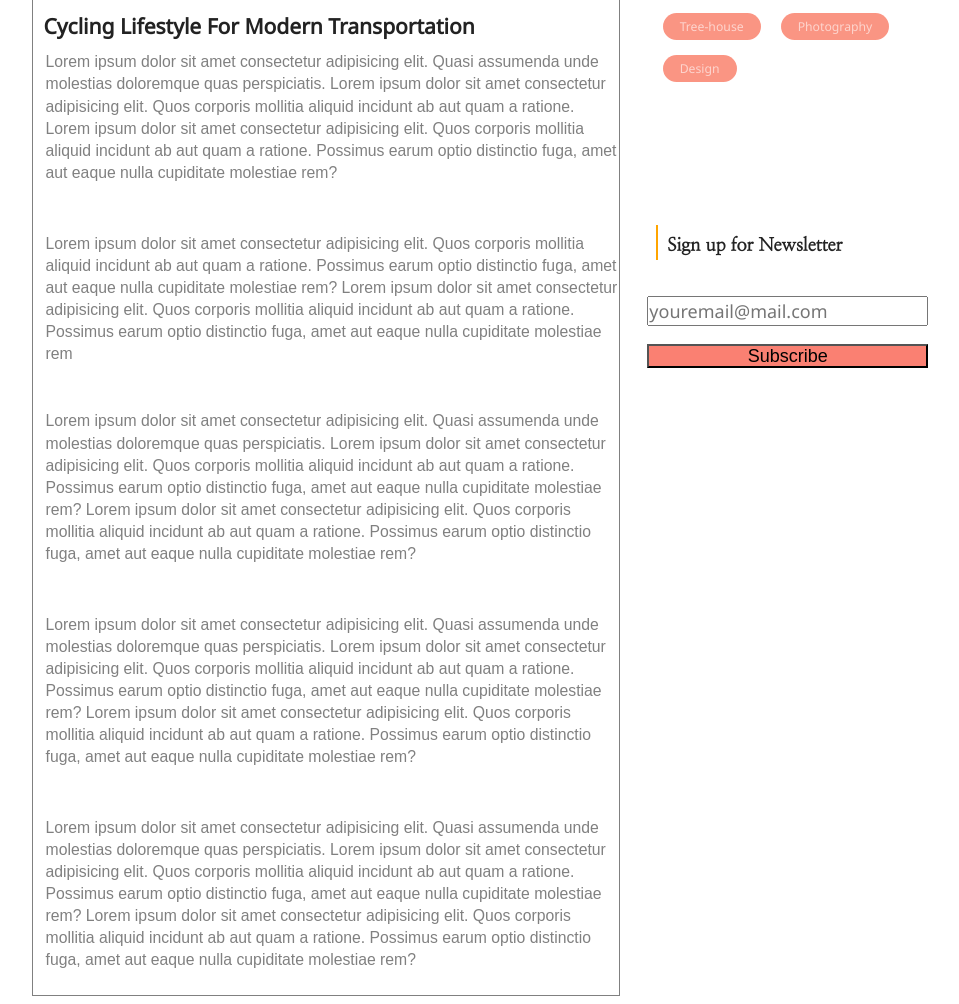
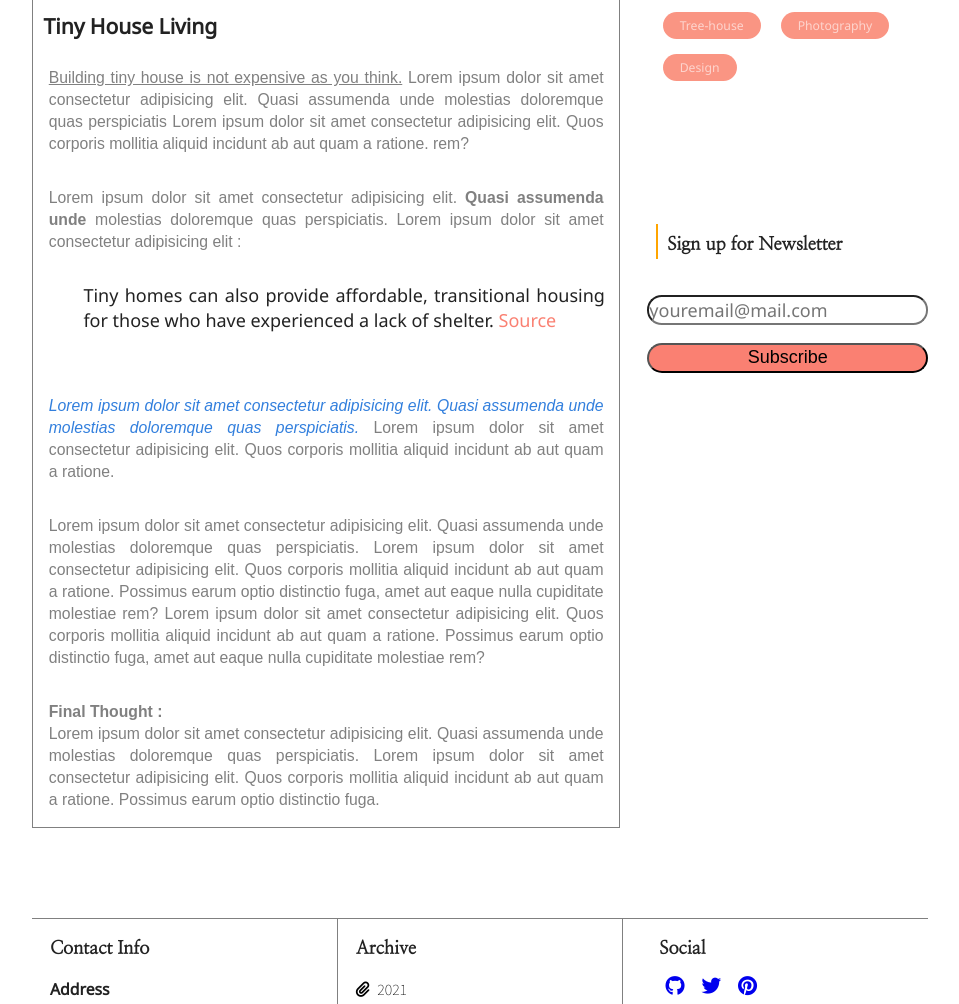
Before and after one commit to driyant/personal-blog, a website: page pages/blog-single.html in a window 1280 px wide. Shown: the part 1043-2047 px from the top of the page, without its empty margins (160-1119 px from the left). Drawn offline with Linux system fonts and the light colour scheme.

Commit message:
Remove 404.html, add custom design in typography, add image caption tag

```diff
--- a/css/main.css
+++ b/css/main.css
@@ -250,11 +250,6 @@ main .recent-article {
   margin-top: 1.5em;
 }
 
-/* main .blog-content a.category:hover {
-       transform: translateY(-3px);
-       transition: .2s;
-     } */
-
 main figure > img {
   border-radius: 2em;
   padding: 0.8em;
@@ -393,6 +388,30 @@ main p.continue-reading a {
   margin-right: 0.5em;
 }
 
+main .blog-content .paragraph-content p {
+  padding: 1em;
+  text-align: justify;
+}
+
+main .blog-content .paragraph-content p em {
+  color: #327fdd;
+}
+
+blockquote {
+  padding-left: 2em;
+  font-size: 1rem;
+  margin: .8em;
+  text-align: justify;
+}
+
+blockquote a {
+  text-decoration: none;
+}
+
+blockquote a.reference {
+  color: salmon;
+}
+
 main aside h4 {
   width: 80%;
   border-left: 2px solid orange;
@@ -402,8 +421,17 @@ main aside h4 {
 }
 
 main aside p {
-  padding-left: 0.8em;
+  padding-bottom: 1em;
   font-size: 0.875rem;
+  text-align: center;
+}
+
+main aside figure {
+  padding: .7em;
+}
+
+main aside figure figcaption {
+  text-align: center;
 }
 
 main aside ul li {
@@ -433,14 +461,16 @@ main aside .subs-form form {
 main aside .subs-form form input[type="email"] {
   width: 100%;
   height: 30px;
+  border-radius:.82em;
 }
 
 main aside .subs-form form input[type="submit"] {
   margin-top: 1em;
   width: 100%;
   background-color: salmon;
-  height: auto;
+  height: 30px;
   font-family: Arial, Helvetica, sans-serif;
+  border-radius: 2em;
 }
 
 /* ----------------- End Main ----------------- */
--- a/pages/blog-single.html
+++ b/pages/blog-single.html
@@ -2,7 +2,7 @@
 <html class="no-js" lang="en">
   <head>
     <meta charset="utf-8" />
-    <title>Personal Blog | Riyan</title>
+    <title>Single-Blog | Riyan</title>
     <meta name="description" content="" />
     <meta name="viewport" content="width=device-width, initial-scale=1" />
     <meta property="og:title" content="" />
@@ -44,10 +44,10 @@
           <h2>Recent Post</h2>
           <div class="blog-wrapper">
             <div class="blog-content">
-              <a href="index.html" class="category">Lifestyle</a>
               <figure>
+                <figcaption><a href="index.html" class="category">Lifestyle</a></figcaption>
                 <img
-                  src="https://images.pexels.com/photos/310983/pexels-photo-310983.jpeg?auto=compress&cs=tinysrgb&dpr=2&h=650&w=940"
+                  src="https://images.pexels.com/photos/723876/pexels-photo-723876.jpeg?auto=compress&cs=tinysrgb&dpr=2&h=650&w=940"
                   alt="Cycling"
                 />
               </figure>
@@ -55,40 +55,31 @@
                 <i class="far fa-calendar-alt"></i>
                 March, 21 2021
               </p>
-              <h3>cycling lifestyle for modern transportation</h3>
+              <h3>tiny house living</h3>
+              <div class="paragraph-content">
                 <p>
+                  <u>Building tiny house is not expensive as you think.</u>
                   Lorem ipsum dolor sit amet consectetur adipisicing elit. Quasi
-                assumenda unde molestias doloremque quas perspiciatis. Lorem
+                  assumenda unde molestias doloremque quas perspiciatis Lorem
                   ipsum dolor sit amet consectetur adipisicing elit. Quos corporis
-                mollitia aliquid incidunt ab aut quam a ratione. Lorem ipsum
-                dolor sit amet consectetur adipisicing elit. Quos corporis
-                mollitia aliquid incidunt ab aut quam a ratione. Possimus earum
-                optio distinctio fuga, amet aut eaque nulla cupiditate molestiae
+                  mollitia aliquid incidunt ab aut quam a ratione.
                   rem?
                 </p>
-              <br />
                 <p>
-                Lorem ipsum dolor sit amet consectetur adipisicing elit. Quos
-                corporis mollitia aliquid incidunt ab aut quam a ratione.
-                Possimus earum optio distinctio fuga, amet aut eaque nulla
-                cupiditate molestiae rem? Lorem ipsum dolor sit amet consectetur
-                adipisicing elit. Quos corporis mollitia aliquid incidunt ab aut
-                quam a ratione. Possimus earum optio distinctio fuga, amet aut
-                eaque nulla cupiditate molestiae rem
+                  Lorem ipsum dolor sit amet consectetur adipisicing elit. <b>Quasi
+                  assumenda unde</b>  molestias doloremque quas perspiciatis. Lorem
+                  ipsum dolor sit amet consectetur adipisicing elit :
+                  <blockquote cite="https://en.wikipedia.org/wiki/Tiny-house_movement">
+                    Tiny homes can also provide affordable, transitional housing for those who have experienced a lack of shelter.
+                   <a href="https://en.wikipedia.org/wiki/Tiny-house_movement" class="reference">Source</a>
+                  </blockquote>
                 </p>
                 <p>
-                <br />
-                Lorem ipsum dolor sit amet consectetur adipisicing elit. Quasi
-                assumenda unde molestias doloremque quas perspiciatis. Lorem
+                  <em>Lorem ipsum dolor sit amet consectetur adipisicing elit. Quasi
+                  assumenda unde molestias doloremque quas perspiciatis.</em>  Lorem
                   ipsum dolor sit amet consectetur adipisicing elit. Quos corporis
-                mollitia aliquid incidunt ab aut quam a ratione. Possimus earum
-                optio distinctio fuga, amet aut eaque nulla cupiditate molestiae
-                rem? Lorem ipsum dolor sit amet consectetur adipisicing elit.
-                Quos corporis mollitia aliquid incidunt ab aut quam a ratione.
-                Possimus earum optio distinctio fuga, amet aut eaque nulla
-                cupiditate molestiae rem?
+                  mollitia aliquid incidunt ab aut quam a ratione.
                 </p>
-              <br />
                 <p>
                   Lorem ipsum dolor sit amet consectetur adipisicing elit. Quasi
                   assumenda unde molestias doloremque quas perspiciatis. Lorem
@@ -100,18 +91,15 @@
                   Possimus earum optio distinctio fuga, amet aut eaque nulla
                   cupiditate molestiae rem?
                 </p>
-              <br />
                 <p>
+                  <strong>Final Thought :</strong> <br>
                   Lorem ipsum dolor sit amet consectetur adipisicing elit. Quasi
                   assumenda unde molestias doloremque quas perspiciatis. Lorem
                   ipsum dolor sit amet consectetur adipisicing elit. Quos corporis
                   mollitia aliquid incidunt ab aut quam a ratione. Possimus earum
-                optio distinctio fuga, amet aut eaque nulla cupiditate molestiae
-                rem? Lorem ipsum dolor sit amet consectetur adipisicing elit.
-                Quos corporis mollitia aliquid incidunt ab aut quam a ratione.
-                Possimus earum optio distinctio fuga, amet aut eaque nulla
-                cupiditate molestiae rem?
+                  optio distinctio fuga.
                 </p>
+             </div>
             </div>
           </div>
           <!-- end div.blog-wrapper-->
```
Also changed, not shown: index.html (+34 -12 lines), pages/404.html (deleted, +0 -62 lines). Lines whose indentation alone changed are shown as unchanged.
